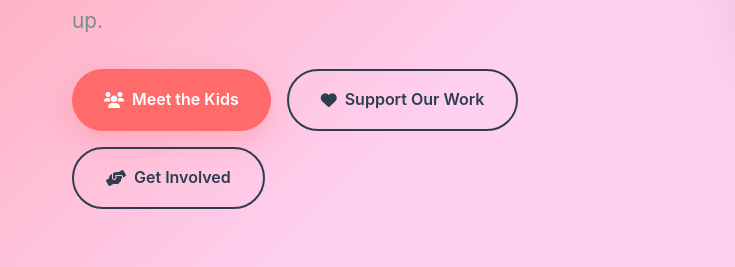
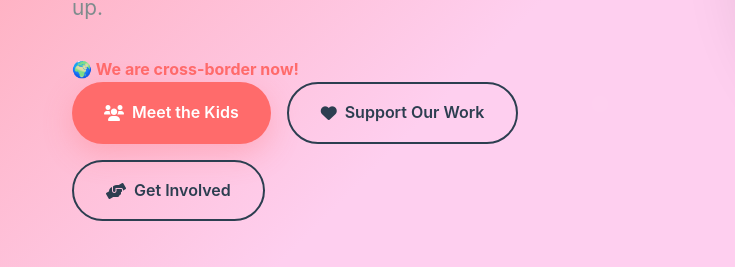
Before and after one commit to maitreeverse/maitreeinitiative, a plain HTML site: page index.html in a window 1280 px wide. Shown: the part 496-763 px from the top of the page, 0-735 px from the left. Drawn offline with Linux system fonts and the light colour scheme.

Commit message:
Add cross-border update in index.html

```diff
--- a/index.html
+++ b/index.html
@@ -42,6 +42,9 @@
                 <p class="hero-subtitle">
                     Maitree is a youth-led nonprofit founded in Itahari, Nepal, dedicated to supporting underprivileged children through education, mentorship, emotional care, and health awareness. We believe real change begins with compassion—and a commitment to show up.
                 </p>
+				<p style="margin-top: 1rem; font-weight: bold; color: var(--primary-color);">
+    			🌍 We are cross-border now!
+				</p>
                 <div class="cta-buttons">
                     <a href="#programs" class="btn btn-primary">
                         <i class="fas fa-users"></i>
```
